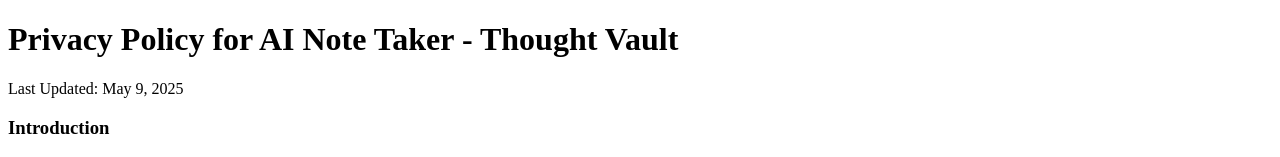
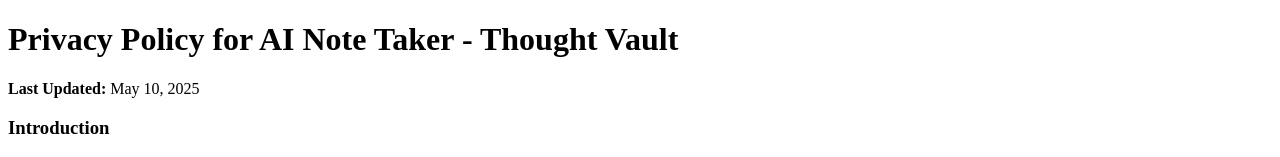
Before and after one commit to davideagostini/davideagostini.github.io, an Astro site: page /apps/thought-vault/privacy-policy in a window 1280 px wide. Shown: the top 157 px of the page. Built offline with nearby package versions, Linux system fonts and the light colour scheme; Astro itself is replaced by a stand-in of ours.

Commit message:
update privacy policy

```diff
--- a/src/pages/apps/thought-vault/privacy-policy.md
+++ b/src/pages/apps/thought-vault/privacy-policy.md
@@ -1,5 +1,5 @@
 # Privacy Policy for AI Note Taker - Thought Vault
-Last Updated: May 9, 2025
+**Last Updated:** May 10, 2025
 
 ### Introduction
 AI Note Taker - Thought Vault, developed by Davide Simone Agostini, is committed to protecting your privacy. This Privacy Policy outlines how we handle information when you use our iOS application and related services.
```
